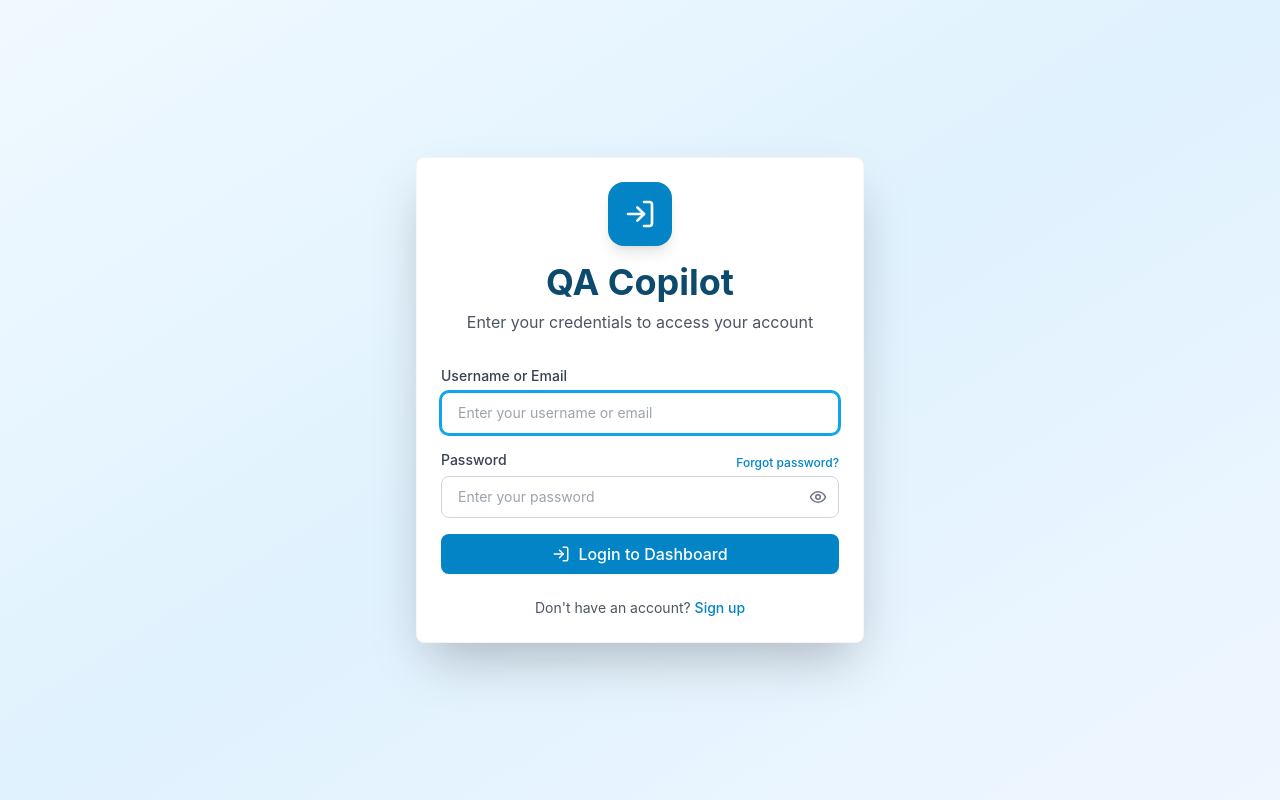
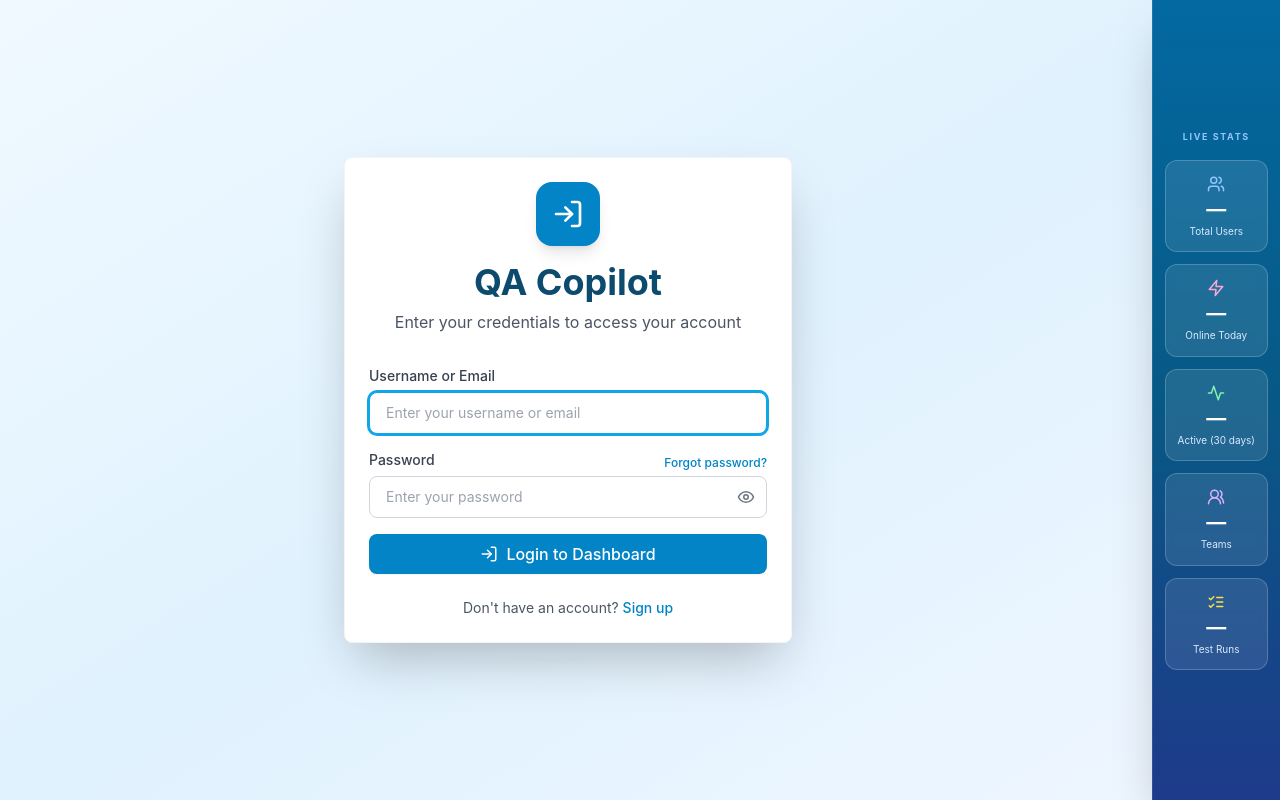
Before and after one commit to sahilchauhan0603/QA_Copilot, a React (Vite) app in the folder frontend/: page /login in a window 1280 px wide. Built offline with nearby package versions, Linux system fonts and the light colour scheme; no server answers.

Commit message:
feat: add public stats endpoint and integrate live stats display on login page

```diff
--- a/frontend/src/components/auth/Login.jsx
+++ b/frontend/src/components/auth/Login.jsx
@@ -1,10 +1,43 @@
 /**
  * Login Component
  */
-import { useState } from 'react';
+import { useState, useEffect } from 'react';
 import { useNavigate, Link } from 'react-router-dom';
-import { LogIn, Eye, EyeOff } from 'lucide-react';
+import { LogIn, Eye, EyeOff, Users, Activity, UsersRound, ListChecks, Zap } from 'lucide-react';
 import useAuthStore from '../../store/authStore';
+import { API_BASE_URL } from '../../services/api/client';
+
+// Animated counter hook
+function useCountUp(target, duration = 1500, start = false) {
+  const [count, setCount] = useState(0);
+  useEffect(() => {
+    if (!start || target === 0) return;
+    let startTime = null;
+    const step = (timestamp) => {
+      if (!startTime) startTime = timestamp;
+      const progress = Math.min((timestamp - startTime) / duration, 1);
+      // Ease out cubic
+      const eased = 1 - Math.pow(1 - progress, 3);
+      setCount(Math.floor(eased * target));
+      if (progress < 1) requestAnimationFrame(step);
+    };
+    requestAnimationFrame(step);
+  }, [target, duration, start]);
+  return count;
+}
+
+function StatCard({ icon: Icon, label, value, color, animateStart }) {
+  const count = useCountUp(value, 1400, animateStart);
+  return (
+    <div className="flex flex-col items-center gap-1.5 w-full px-3 py-3.5 rounded-xl bg-white/10 backdrop-blur-sm border border-white/20">
+      <Icon size={18} className={color} />
+      <span className="text-xl font-bold text-white tabular-nums leading-none">
+        {value > 0 ? count.toLocaleString() : '—'}
+      </span>
+      <span className="text-[10px] text-blue-100 text-center leading-tight">{label}</span>
+    </div>
+  );
+}
 
 const Login = () => {
   const navigate = useNavigate();
@@ -15,6 +48,26 @@ const Login = () => {
     password: '',
   });
   const [showPassword, setShowPassword] = useState(false);
+
+  // Platform stats
+  const [stats, setStats] = useState({
+    total_users: 0,
+    active_users_30d: 0,
+    total_teams: 0,
+    total_generations: 0,
+    active_users_today: 0,
+  });
+  const [statsLoaded, setStatsLoaded] = useState(false);
+
+  useEffect(() => {
+    fetch(`${API_BASE_URL}/public/stats`)
+      .then((r) => r.json())
+      .then((data) => {
+        setStats(data);
+        setStatsLoaded(true);
+      })
+      .catch(() => setStatsLoaded(true));
+  }, []);
 
   const handleSubmit = async (e) => {
     e.preventDefault();
@@ -44,8 +97,52 @@ const Login = () => {
   };
 
   return (
-    <div className="min-h-screen bg-gradient-to-br from-primary-50 via-primary-100 to-blue-50 flex items-center justify-center p-4">
-      <div className="max-w-md w-full">
+    <>
+      {/* ── Fixed right-side stats panel ── */}
+      <div className="fixed right-0 top-0 h-screen w-30 flex flex-col items-center justify-center gap-3 px-3 py-8 bg-gradient-to-b from-primary-700 via-primary-800 to-blue-900 border-l border-white/10 shadow-2xl z-20 animate-fade-in">
+        <p className="text-[9px] font-bold uppercase tracking-[0.18em] text-blue-300 text-center mb-1">
+          Live Stats
+        </p>
+        <StatCard
+          icon={Users}
+          label="Total Users"
+          value={stats.total_users}
+          color="text-blue-300"
+          animateStart={statsLoaded}
+        />
+        <StatCard
+          icon={Zap}
+          label="Online Today"
+          value={stats.active_users_today}
+          color="text-pink-300"
+          animateStart={statsLoaded}
+        />
+        <StatCard
+          icon={Activity}
+          label="Active (30 days)"
+          value={stats.active_users_30d}
+          color="text-green-300"
+          animateStart={statsLoaded}
+        />
+        <StatCard
+          icon={UsersRound}
+          label="Teams"
+          value={stats.total_teams}
+          color="text-purple-300"
+          animateStart={statsLoaded}
+        />
+        <StatCard
+          icon={ListChecks}
+          label="Test Runs"
+          value={stats.total_generations}
+          color="text-yellow-300"
+          animateStart={statsLoaded}
+        />
+      </div>
+
+      {/* ── Login page ── */}
+      <div className="min-h-screen bg-gradient-to-br from-primary-50 via-primary-100 to-blue-50 flex items-center justify-center p-4 pr-40">
+        <div className="max-w-md w-full">
         <div className="card bg-white shadow-2xl border border-gray-100">
           <div className="text-center mb-8 animate-fade-in">
             <div className="inline-flex items-center justify-center w-16 h-16 bg-primary-600 rounded-2xl mb-4 shadow-lg">
@@ -137,8 +234,9 @@ const Login = () => {
             </Link>
           </p>
         </div>
+        </div>
       </div>
-    </div>
+    </>
   );
 };
 
```
Also changed, not shown: 1 other file (tests, documents, lock files or other folders).
